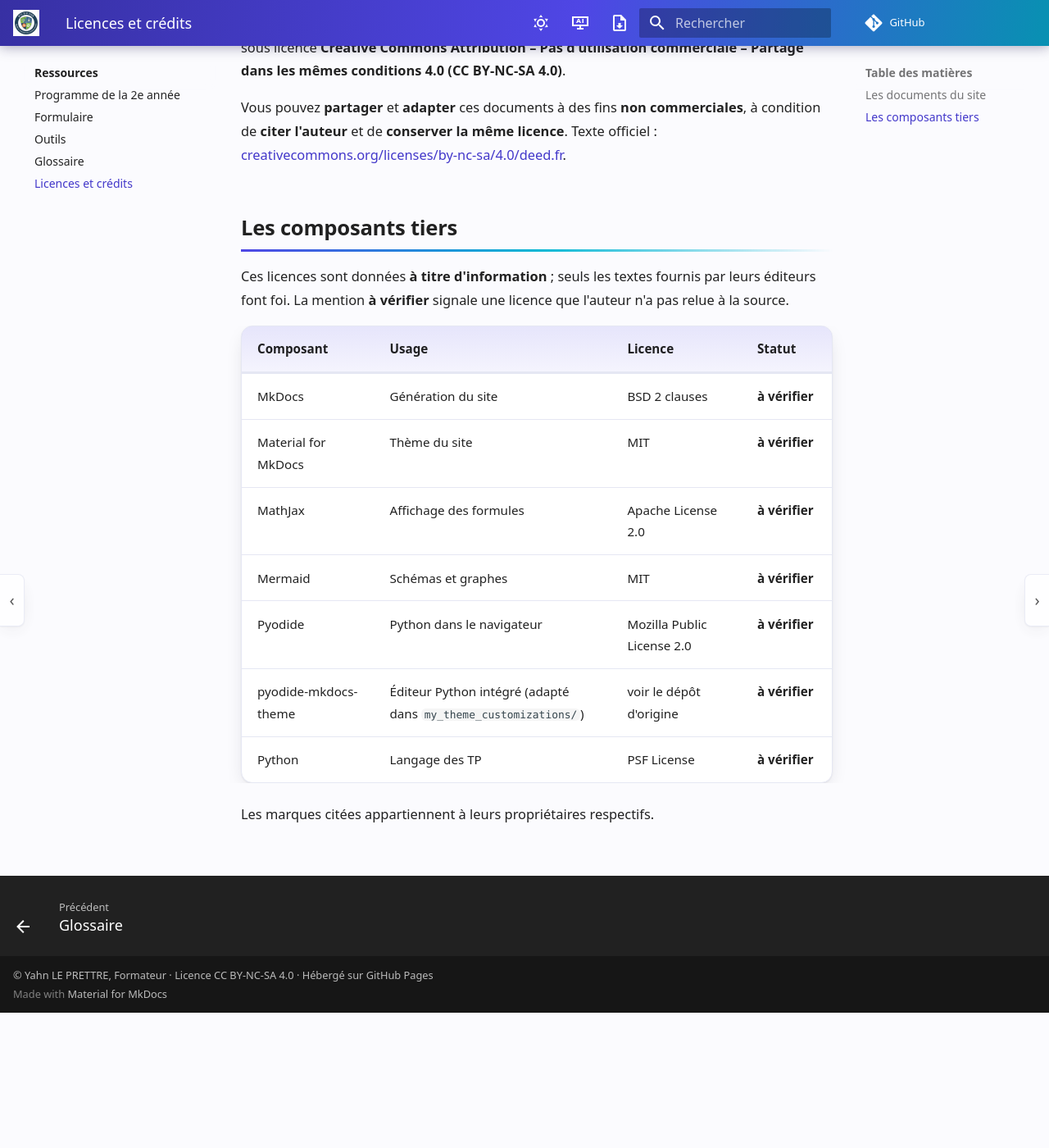
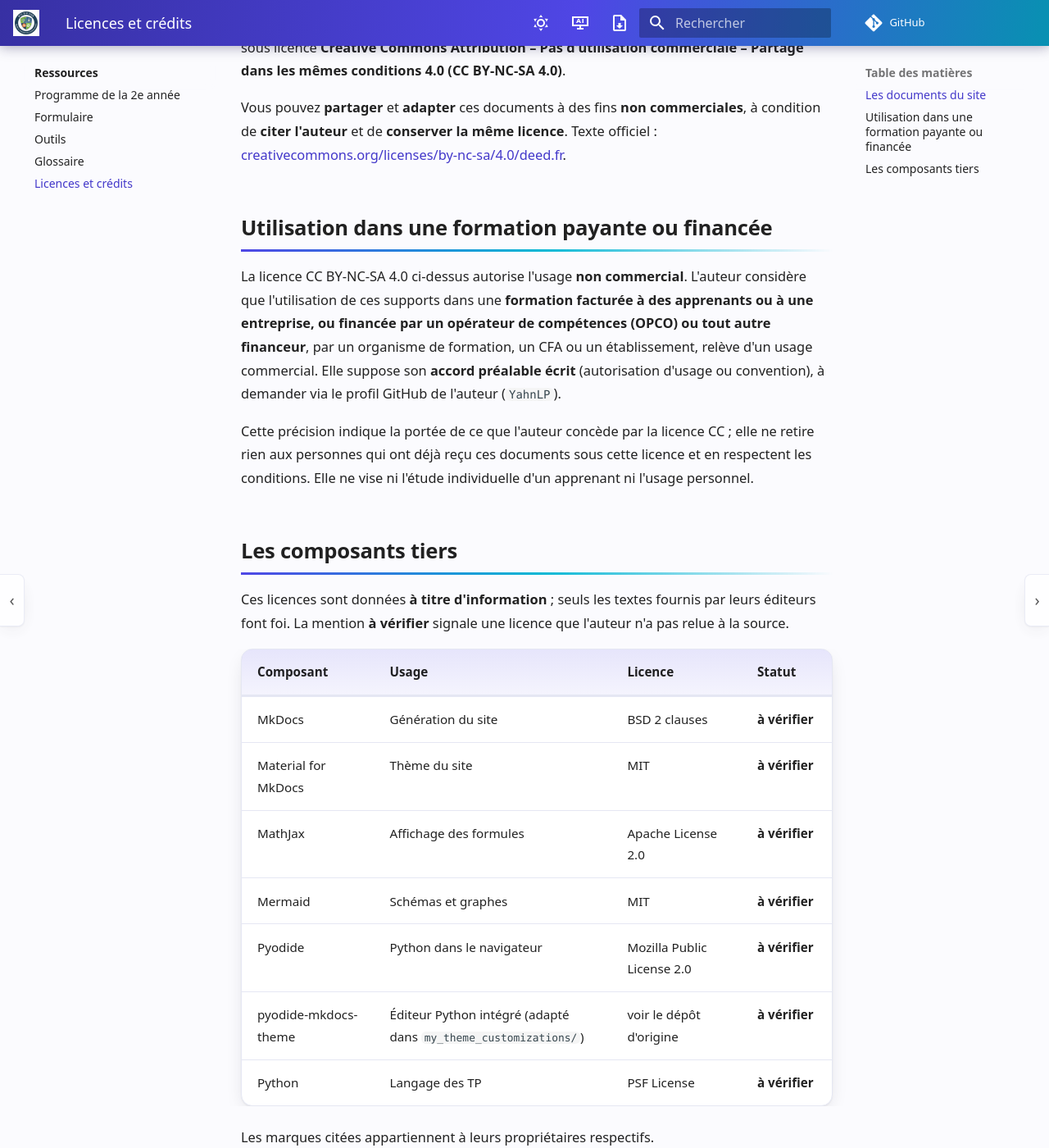
Before and after one commit to YahnLP/bts2-sio-sisr--math_algo, an MkDocs documentation site: the page built from docs/ressources/licences.md, in a window 1280 px wide and 1400 px high, scrolled down 301 px. Shown: the whole window at 82% size. Built offline with MkDocs 1.6.1 and Material for MkDocs 9.7.7, drawn with Linux system fonts in a browser that asks for light colours; comment, search, counter and statistics services are not loaded; before the commit the page ends 1536 px from its top, so only the background shows below that; some of the changed text lies outside the part shown.

Commit message:
Licence : accord préalable pour les formations payantes ou financées
Co-Authored-By: Claude Sonnet 5.5 <noreply@anthropic.com>
Claude-Session: https://claude.ai/code/session_017CiLAM646xnpNNTehG2ybX

```diff
--- a/docs/ressources/licences.md
+++ b/docs/ressources/licences.md
@@ -5,6 +5,12 @@
 Cours, exercices, TP, aide-mémoire et corrigés sont © **Yahn LE PRETTRE**, formateur, et placés sous licence **Creative Commons Attribution – Pas d'utilisation commerciale – Partage dans les mêmes conditions 4.0 (CC BY-NC-SA 4.0)**.
 
 Vous pouvez **partager** et **adapter** ces documents à des fins **non commerciales**, à condition de **citer l'auteur** et de **conserver la même licence**. Texte officiel : [creativecommons.org/licenses/by-nc-sa/4.0/deed.fr](https://creativecommons.org/licenses/by-nc-sa/4.0/deed.fr).
+
+## Utilisation dans une formation payante ou financée
+
+La licence CC BY-NC-SA 4.0 ci-dessus autorise l'usage **non commercial**. L'auteur considère que l'utilisation de ces supports dans une **formation facturée à des apprenants ou à une entreprise, ou financée par un opérateur de compétences (OPCO) ou tout autre financeur**, par un organisme de formation, un CFA ou un établissement, relève d'un usage commercial. Elle suppose son **accord préalable écrit** (autorisation d'usage ou convention), à demander via le profil GitHub de l'auteur (`YahnLP`).
+
+Cette précision indique la portée de ce que l'auteur concède par la licence CC ; elle ne retire rien aux personnes qui ont déjà reçu ces documents sous cette licence et en respectent les conditions. Elle ne vise ni l'étude individuelle d'un apprenant ni l'usage personnel.
 
 ## Les composants tiers
 
--- a/mkdocs.yml
+++ b/mkdocs.yml
@@ -8,6 +8,7 @@ edit_uri: "edit/main/docs/"
 copyright: |
   © Yahn LE PRETTRE, Formateur ·
   <a rel="license" href="https://creativecommons.org/licenses/by-nc-sa/4.0/deed.fr">Licence CC BY-NC-SA 4.0</a>
+  · Usage en formation payante ou financée : accord de l'auteur requis
   · Hébergé sur GitHub Pages
 
 docs_dir: docs
```
Also changed, not shown: README.md (+1 -1 lines).
